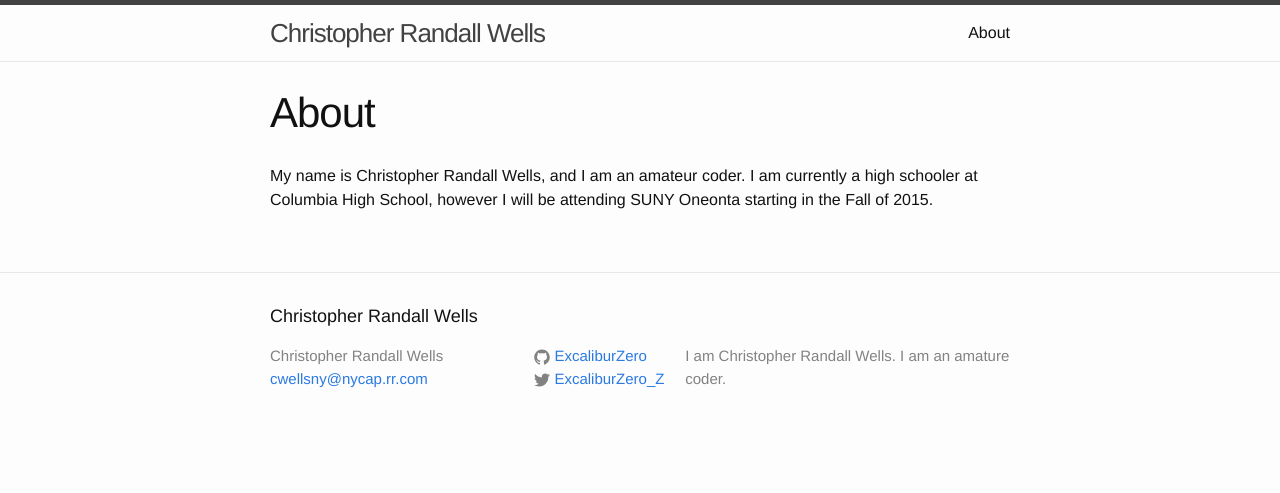
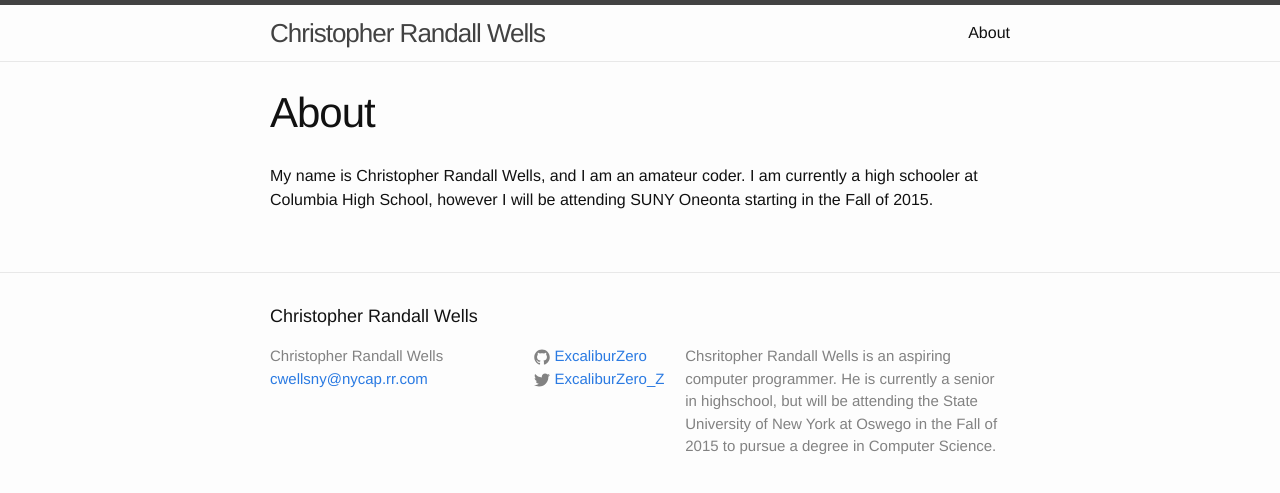
Before and after one commit to ExcaliburZero/christopher-randall-wells.divshot.io, a Jekyll site: the page built from about.md, in a window 1280 px wide. Shown: the top 493 px of the page. Built offline with Jekyll 4.4.1, drawn with Linux system fonts in a browser that asks for light colours.

Commit message:
Changed site description
Changed the site description to a bit more informative.

```diff
--- a/_config.yml
+++ b/_config.yml
@@ -1,7 +1,7 @@
 # Site settings
 title: Christopher Randall Wells
 email: cwellsny@nycap.rr.com
-description: "I am Christopher Randall Wells. I am an amature coder."
+description: "Chsritopher Randall Wells is an aspiring computer programmer. He is currently a senior in highschool, but will be attending the State University of New York at Oswego in the Fall of 2015 to pursue a degree in Computer Science."
 baseurl: "" # the subpath of your site, e.g. /blog/
 url: "http://christopher-randall-wells.divshot.io" # the base hostname & protocol for your site
 twitter_username: ExcaliburZero_Z
```
